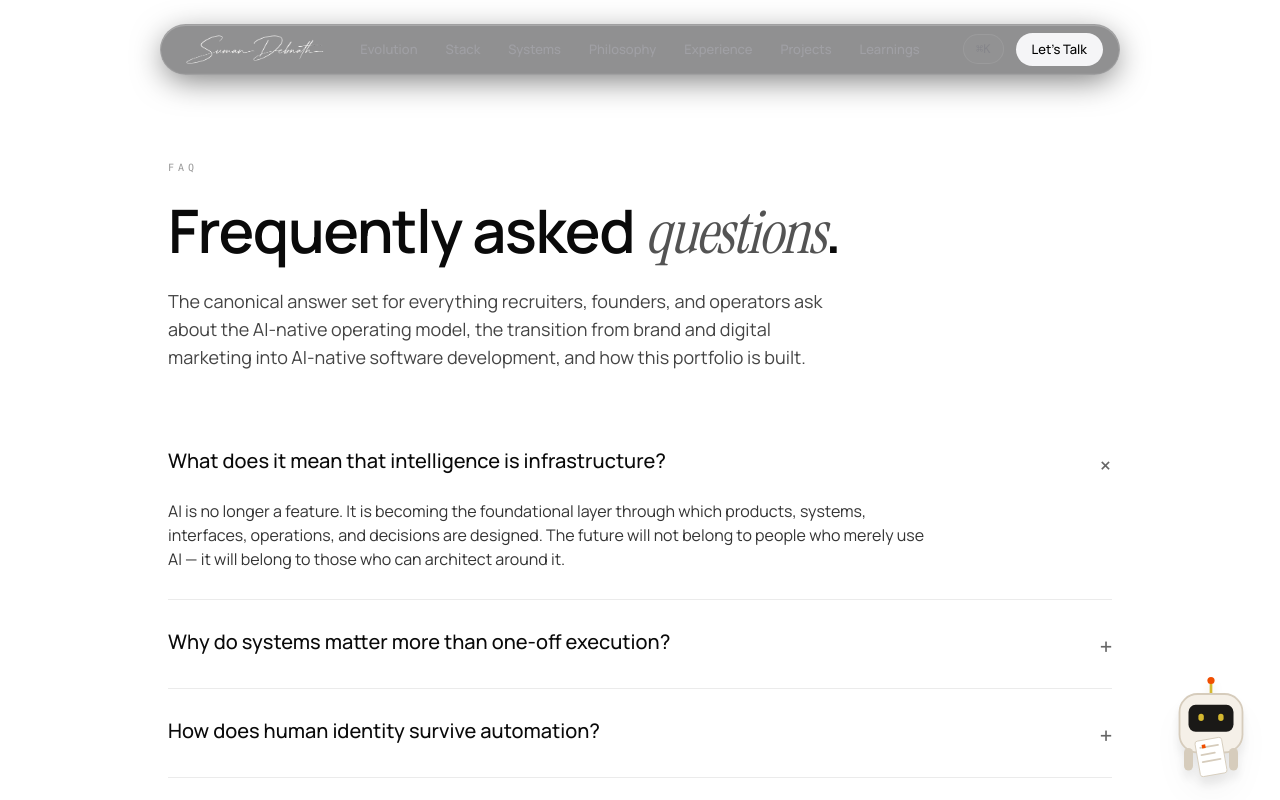
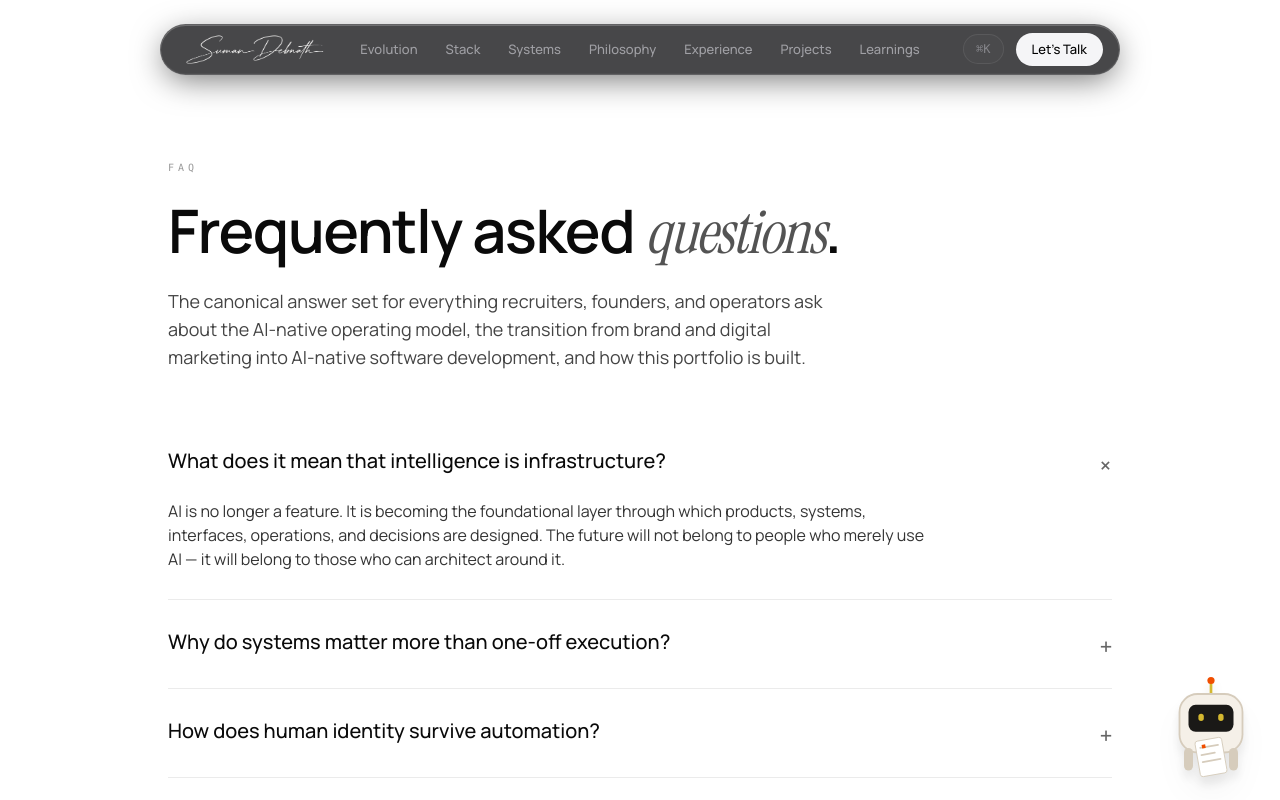
Before and after one commit to Sumandebnath943/sumandebnath-portfolio, a Next.js app: page /faq in a window 1280 px wide. Shown: the top 800 px of the page. Built offline with nearby package versions, Linux system fonts and the light colour scheme.

Commit message:
fix(nav): improve visibility over light sections
- Remove mix-blend-screen from logo wrapper (caused logo to vanish on light backgrounds)

- Increase pill bg opacity from /45 to /75 for sufficient text contrast

```diff
--- a/components/layout/Navigation.tsx
+++ b/components/layout/Navigation.tsx
@@ -60,7 +60,7 @@ export default function Navigation() {
         initial={{ y: -20, opacity: 0 }}
         animate={{ y: 0, opacity: 1 }}
         transition={{ duration: 0.6, ease: [0.22, 1, 0.36, 1] }}
-        className={`pointer-events-auto w-full max-w-[60rem] transition-all duration-500 rounded-[2rem] bg-[#0A0A0C]/45 backdrop-blur-2xl backdrop-saturate-[180%] border border-white/15 shadow-[inset_0_1px_0_0_rgba(255,255,255,0.22),inset_0_-1px_1px_0_rgba(255,255,255,0.04),0_8px_32px_-4px_rgba(0,0,0,0.55)] ${
+        className={`pointer-events-auto w-full max-w-[60rem] transition-all duration-500 rounded-[2rem] bg-[#0A0A0C]/75 backdrop-blur-2xl backdrop-saturate-[180%] border border-white/15 shadow-[inset_0_1px_0_0_rgba(255,255,255,0.22),inset_0_-1px_1px_0_rgba(255,255,255,0.04),0_8px_32px_-4px_rgba(0,0,0,0.55)] ${
           scrolled ? "py-1.5 px-3" : "py-2 px-4"
         }`}
       >
@@ -74,7 +74,7 @@ export default function Navigation() {
             whileHover={{ scale: 1.02 }}
           >
             {/* Branding Logo */}
-            <div className="relative h-8 w-28 md:w-36 flex items-center justify-start mix-blend-screen">
+            <div className="relative h-8 w-28 md:w-36 flex items-center justify-start">
               <img
                 src="/branding/logo_navbar_v2.png"
                 alt="Suman Debnath Logo"
```
